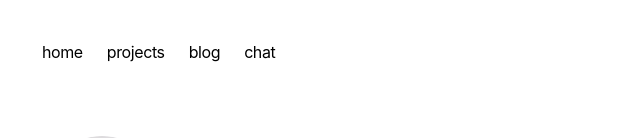
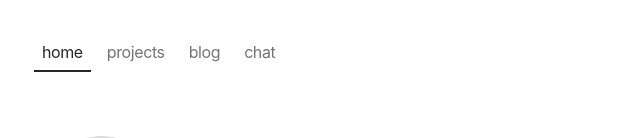
Before and after one commit to jannikhoesch/portfolio, a Next.js app: page / in a window 1280 px wide. Shown: the top 138 px of the page, without its empty margins (314-954 px from the left). Built offline with nearby package versions, Linux system fonts and the light colour scheme.

Commit message:
Added tab slide animation

```diff
--- a/app/components/nav.tsx
+++ b/app/components/nav.tsx
@@ -1,4 +1,8 @@
+'use client'
+
 import Link from 'next/link'
+import { usePathname } from 'next/navigation'
+import { useEffect, useRef, useState } from 'react'
 
 const navItems = {
   '/': {
@@ -16,20 +20,52 @@ const navItems = {
 }
 
 export function Navbar() {
+  const pathname = usePathname()
+  const [indicatorStyle, setIndicatorStyle] = useState({ left: 0, width: 0 })
+  const navRef = useRef<HTMLDivElement>(null)
+  const linkRefs = useRef<{ [key: string]: HTMLAnchorElement | null }>({})
+
+  useEffect(() => {
+    const activeLink = linkRefs.current[pathname || '/']
+    if (activeLink && navRef.current) {
+      const navRect = navRef.current.getBoundingClientRect()
+      const linkRect = activeLink.getBoundingClientRect()
+      setIndicatorStyle({
+        left: linkRect.left - navRect.left,
+        width: linkRect.width,
+      })
+    }
+  }, [pathname])
+
   return (
     <aside className="-ml-[8px] mb-16 tracking-tight">
       <div className="lg:sticky lg:top-20">
         <nav
+          ref={navRef}
           className="flex flex-row items-start relative px-0 pb-0 fade md:overflow-auto scroll-pr-6 md:relative"
           id="nav"
         >
-          <div className="flex flex-row space-x-0 pr-10">
+          <div className="flex flex-row space-x-0 pr-10 relative">
+            {/* Sliding indicator */}
+            <div
+              className="absolute bottom-0 h-0.5 bg-neutral-800 dark:bg-neutral-200 transition-all duration-300 ease-out"
+              style={{
+                left: `${indicatorStyle.left}px`,
+                width: `${indicatorStyle.width}px`,
+              }}
+            />
             {Object.entries(navItems).map(([path, { name }]) => {
+              const isActive = pathname === path || (pathname?.startsWith(path) && path !== '/')
               return (
                 <Link
                   key={path}
                   href={path}
-                  className="transition-all hover:text-neutral-800 dark:hover:text-neutral-200 flex align-middle relative py-1 px-2 m-1"
+                  ref={(el) => {
+                    linkRefs.current[path] = el
+                  }}
+                  className={`transition-all hover:text-neutral-800 dark:hover:text-neutral-200 flex align-middle relative py-1 px-2 m-1 ${
+                    isActive ? 'text-neutral-800 dark:text-neutral-200' : 'text-neutral-500 dark:text-neutral-500'
+                  }`}
                 >
                   {name}
                 </Link>
```
